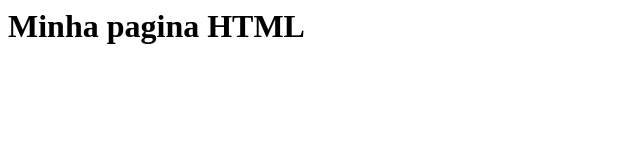
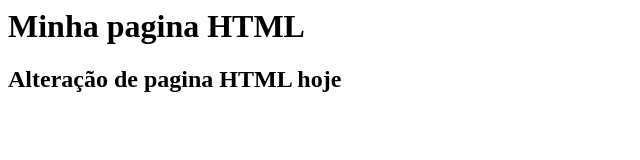
Before and after one commit to ssferreira93/gama-no-github, a plain HTML site: page index.html in a window 1280 px wide. Shown: the whole page, without its empty margins (0-640 px from the left). Drawn offline with Linux system fonts and the light colour scheme.

Commit message:
arquivo index.html atualizado novamente

```diff
--- a/index.html
+++ b/index.html
@@ -1,5 +1,6 @@
 <html>
     <body>
         <h1>Minha pagina HTML</h1>
+        <h2>Alteração de pagina HTML hoje</h2>
     </body>
 </html>
```
